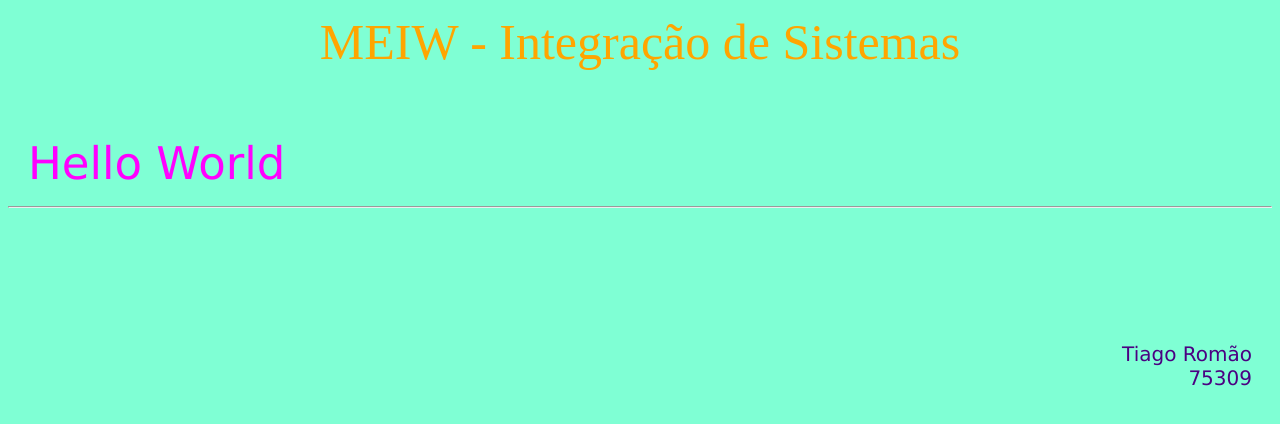
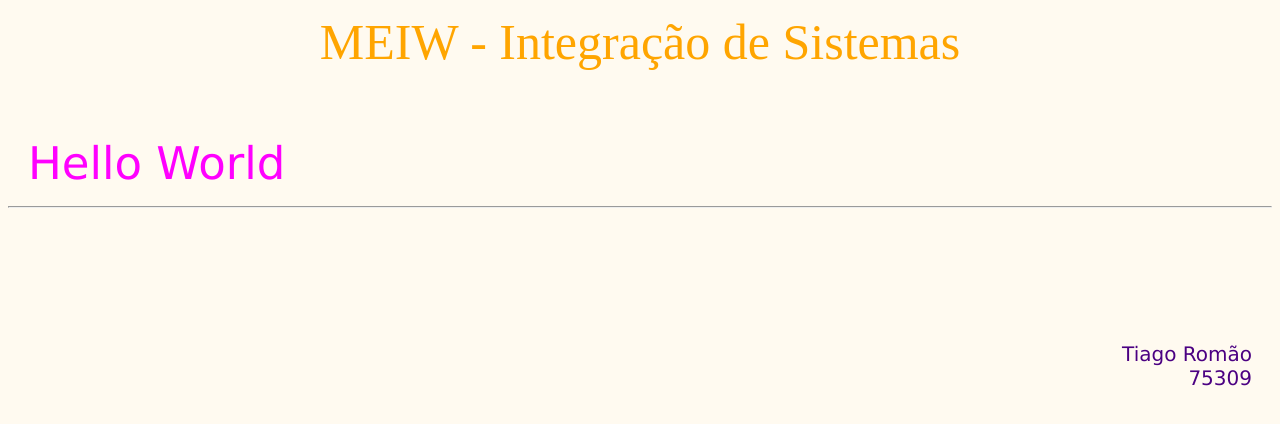
Before and after one commit to TiagoRomao-MEIW/Integracao_Sistemas, a plain HTML site: page HelloWorld/index.html in a window 1280 px wide. Drawn offline with Linux system fonts and the light colour scheme.

Commit message:
Semana 1: Tarefa 4 - update
mudança de cor

```diff
--- a/HelloWorld/HelloWorld.css
+++ b/HelloWorld/HelloWorld.css
@@ -1,5 +1,5 @@
 body {
-	background-color: aquamarine;
+	background-color: FloralWhite;
 }
 
 /* cabeçalho */
```
